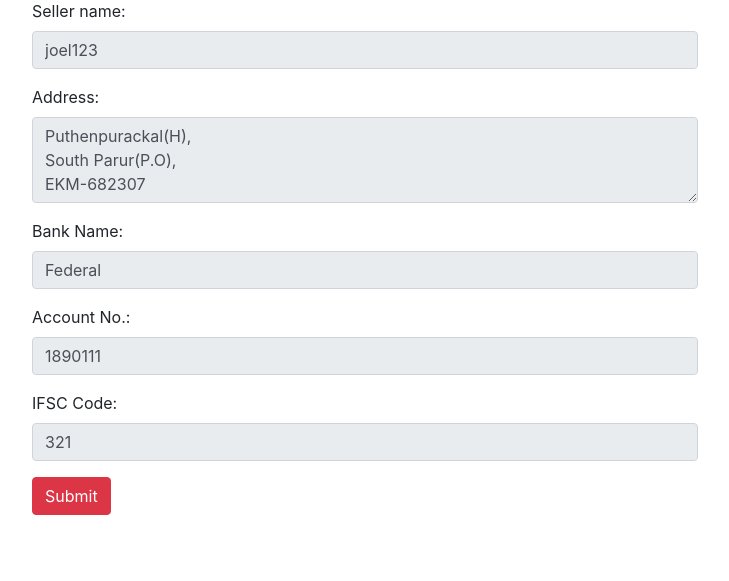
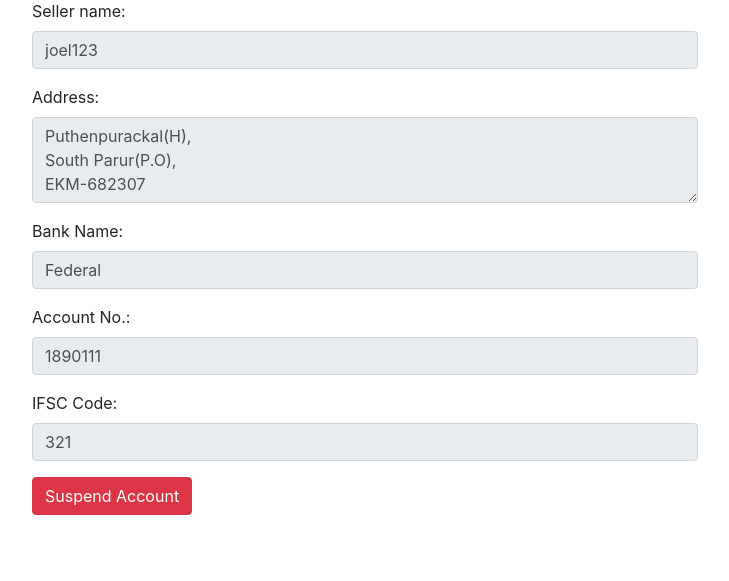
Before and after one commit to VrindhaAravind/SayOne-ECommerce, a Django app: page /administrator/editsellerstatus/1 in a window 1280 px wide. Shown: the part 101-682 px from the top of the page, without its empty margins (53-782 px from the left). Run offline with Django 3.2, Linux system fonts and the light colour scheme; data comes from the database, SQL or seed files in the repository; some libraries are stand-ins or nearby versions.

Commit message:
Update selleredit.html

```diff
--- a/Admin/templates/selleredit.html
+++ b/Admin/templates/selleredit.html
@@ -38,7 +38,7 @@
 
                 </div>
 
-                <a><button type="submit" class="btn btn-danger">Submit</button></a>
+                <a><button type="submit" class="btn btn-danger">Suspend Account</button></a>
             </div>
         </form>
 
```
